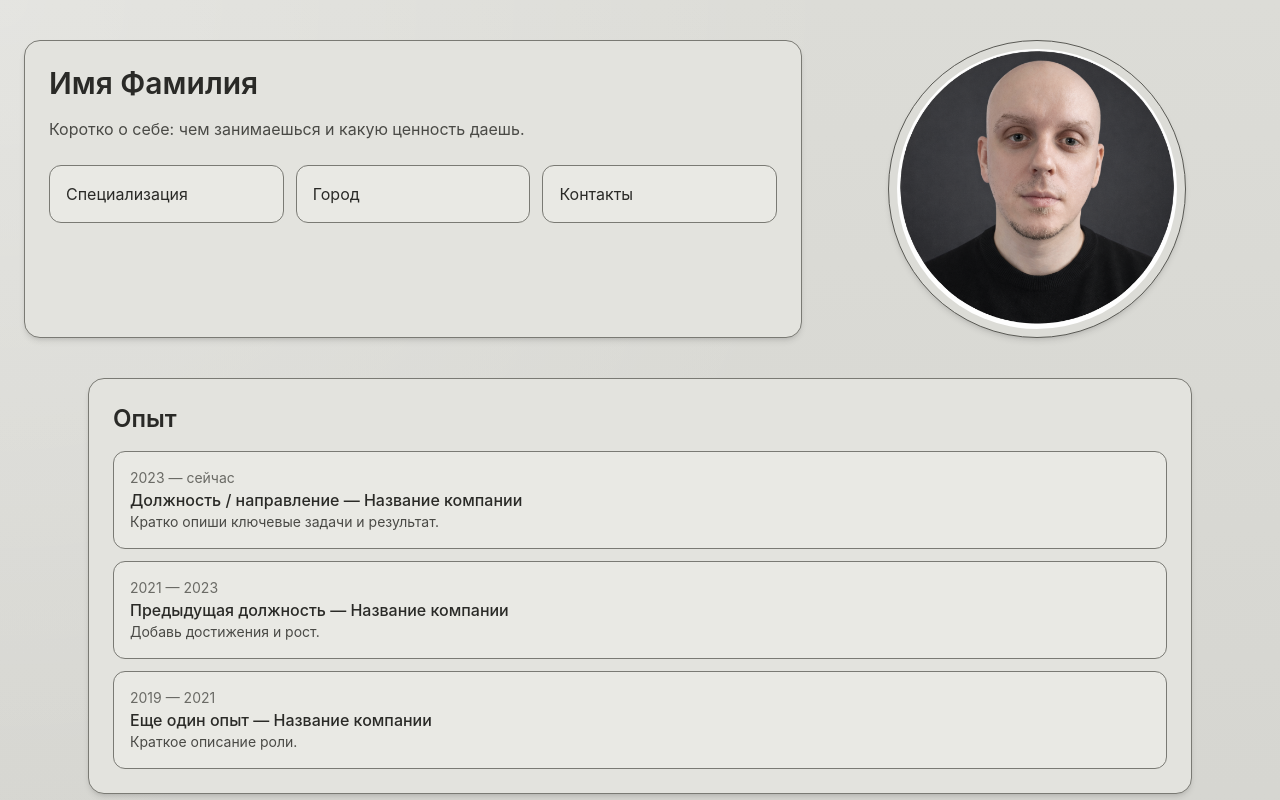
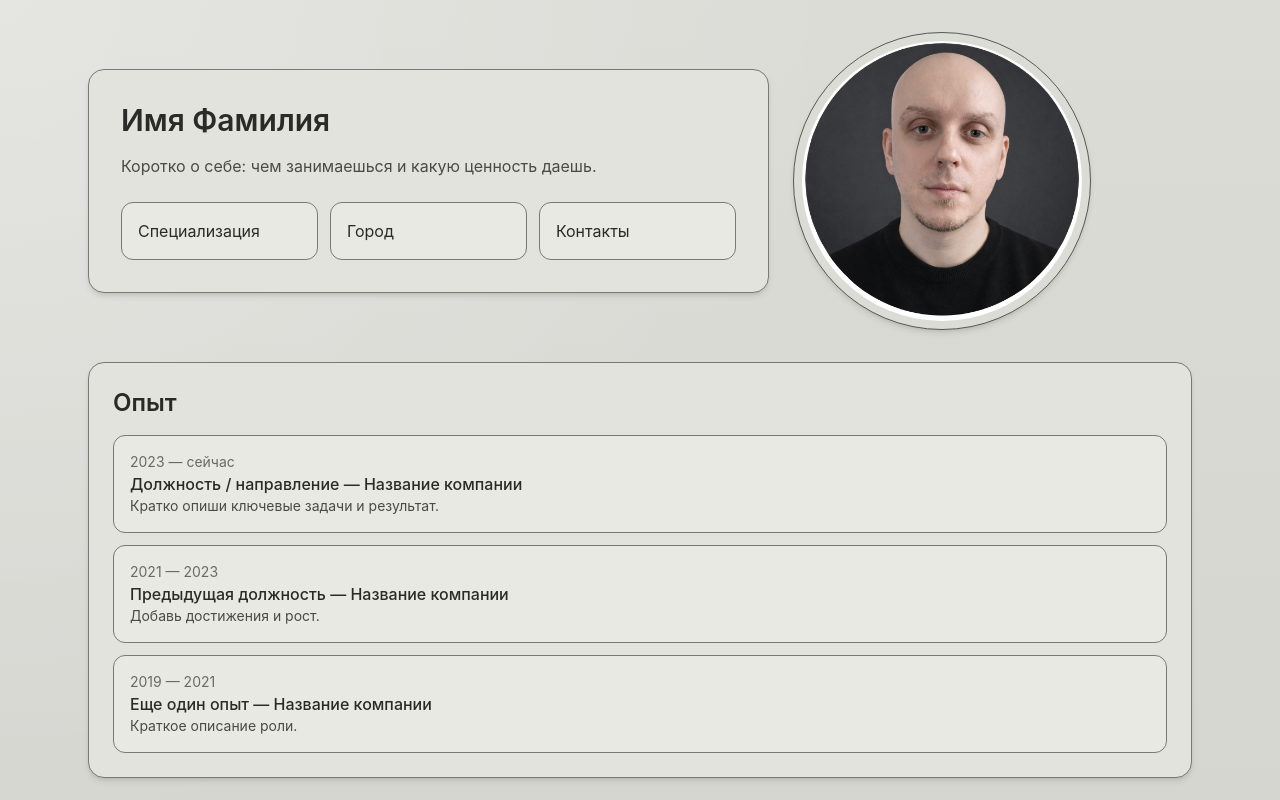
Before and after one commit to dzreveille-sudo/cvdmitriz, a React (Vite) app: page / in a window 1280 px wide. Shown: the top 800 px of the page. Built offline with nearby package versions, Linux system fonts and the light colour scheme.

Commit message:
Update App.jsx

```diff
--- a/src/App.jsx
+++ b/src/App.jsx
@@ -21,8 +21,8 @@ export default function ResumePortfolioSite() {
   return (
     <div className="min-h-screen bg-[#d6d6d1] bg-[radial-gradient(circle_at_top_left,_rgba(255,255,255,0.25),_transparent_40%),linear-gradient(180deg,_#dcdcd7_0%,_#cfcfca_100%)] text-[#2a2a27]">
       <main>
-        <section className="mx-auto grid max-w-7xl grid-cols-1 gap-4 px-6 py-10 lg:grid-cols-[1.6fr_0.9fr]">
-          <div className="rounded-2xl border border-[#7a7a74] bg-[#e3e3de] p-6 shadow-md transition duration-300 hover:-translate-y-1 hover:shadow-lg">
+        <section className="mx-auto grid max-w-6xl grid-cols-1 items-center gap-6 px-6 py-8 lg:grid-cols-[1.45fr_0.85fr]">
+          <div className="rounded-2xl border border-[#7a7a74] bg-[#e3e3de] p-7 shadow-md transition duration-300 hover:-translate-y-1 hover:shadow-lg lg:p-8">
             <h1 className="text-3xl font-semibold">Имя Фамилия</h1>
             <p className="mt-4 text-[#4a4a46]">Коротко о себе: чем занимаешься и какую ценность даешь.</p>
 
@@ -33,9 +33,9 @@ export default function ResumePortfolioSite() {
             </div>
           </div>
 
-          <div className="flex items-center justify-center">
+          <div className="flex items-center justify-center lg:justify-start">
             <div className="rounded-full border border-[#5a5a55] bg-[#dcdcd7] p-[8px] shadow-md transition duration-300 hover:scale-[1.03]">
-              <img src={avatarImg} alt="avatar" className="h-[280px] w-[280px] rounded-full object-cover" />
+              <img src={avatarImg} alt="avatar" className="h-[260px] w-[260px] rounded-full object-cover md:h-[280px] md:w-[280px]" />
             </div>
           </div>
         </section>
```
